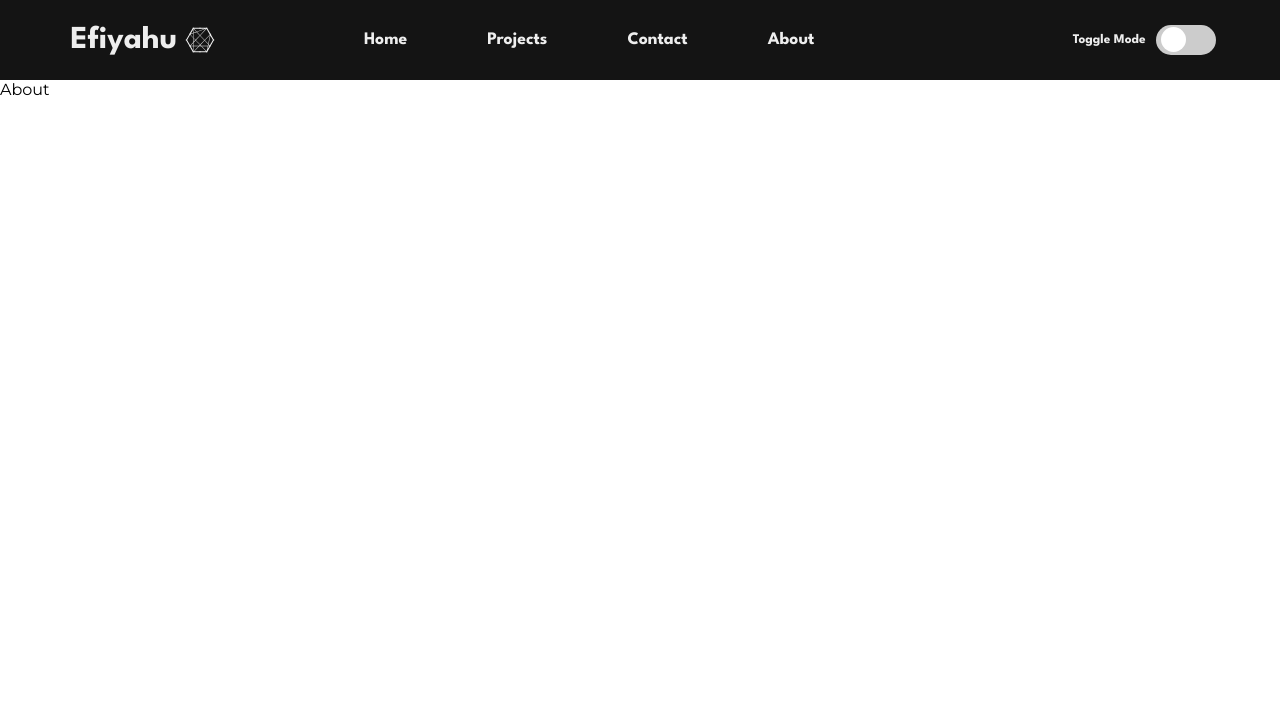
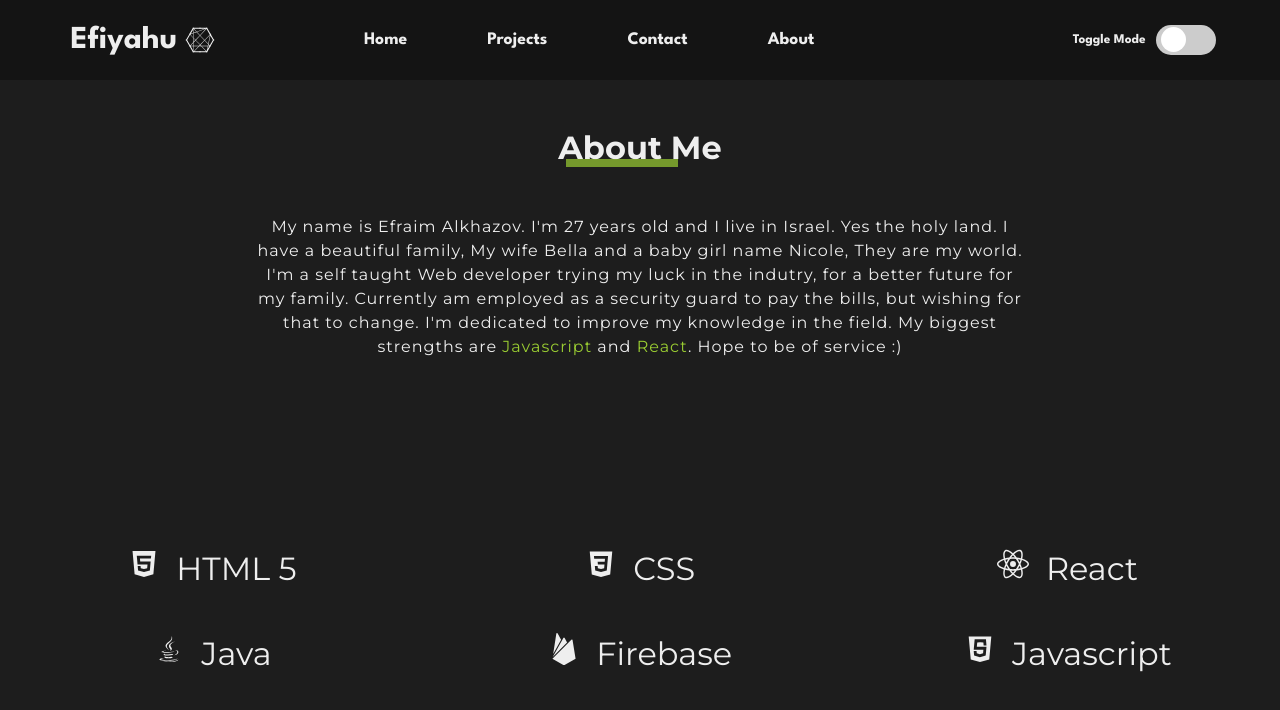
Before and after one commit to Efiyahu/my-portfolio-app, a React (Create React App) app: page /about in a window 1280 px wide. Shown: the top 710 px of the page. Built offline with nearby package versions, Linux system fonts and the light colour scheme.

Commit message:
updated card styles about page added contact and projects updated

```diff
--- a/src/components/card/Card.jsx
+++ b/src/components/card/Card.jsx
@@ -10,7 +10,7 @@ function Card({ title, image, description, github_repo, netlify_url }) {
   return (
     <div className={`card ${dark ? 'dark' : 'light'}`}>
       <div className="image">
-        <img className="project-image" src={image} />
+        <img className="project-image" src={image} alt="projet" />
       </div>
       <h3 className="card-title">{title}</h3>
       <p className="description">{description}</p>
--- a/src/components/card/Card.styles.scss
+++ b/src/components/card/Card.styles.scss
@@ -16,9 +16,11 @@
   }
 
   &.dark {
-    background-color: $yellowgreen;
+    color: $white;
+    background-color: $crimson;
   }
   &.light {
+    color: $black-dark;
     background-color: $white-darker;
   }
 }
@@ -68,7 +70,7 @@
     cursor: pointer;
 
     &.dark:hover {
-      color: purple;
+      color: $yellowgreen;
     }
     &.light:hover {
       color: $crimson;
--- a/src/pages/about/About.jsx
+++ b/src/pages/about/About.jsx
@@ -1,8 +1,91 @@
-import React from 'react';
+import React, { useContext } from 'react';
 import './About.styles.scss';
+import { DiCss3 } from 'react-icons/di';
+import { SiReact } from 'react-icons/si';
+import { SiFirebase } from 'react-icons/si';
+import { DiJavascript } from 'react-icons/di';
+import { DiJava } from 'react-icons/di';
+import { AiFillHtml5 } from 'react-icons/ai';
+import { ThemeContext } from '../../context/ThemeContext';
 
 function About() {
-  return <div>About</div>;
+  const { dark } = useContext(ThemeContext);
+  return (
+    <div className={`about-container ${dark ? 'dark' : 'light'}`}>
+      <div className="upper">
+        <h1 className={`about-title ${dark ? 'dark' : 'light'}`}>About Me</h1>
+        <p className="about-text">
+          My name is Efraim Alkhazov. I'm 27 years old and I live in Israel. Yes
+          the holy land. I have a beautiful family, My wife Bella and a baby
+          girl name Nicole, They are my world. I'm a self taught Web developer
+          trying my luck in the indutry, for a better future for my family.
+          Currently am employed as a security guard to pay the bills, but
+          wishing for that to change. I'm dedicated to improve my knowledge in
+          the field. My biggest strengths are{' '}
+          <span className={`about-text__color ${dark ? 'dark' : 'light'}`}>
+            Javascript
+          </span>{' '}
+          and{' '}
+          <span className={`about-text__color ${dark ? 'dark' : 'light'}`}>
+            React
+          </span>
+          . Hope to be of service :)
+        </p>
+      </div>
+      <div className="lower">
+        <div className="specialties">
+          <div className="grid-item">
+            <p className={dark ? 'dark' : 'light'}>
+              <span style={{ marginRight: '.5rem' }}>
+                <AiFillHtml5 />
+              </span>{' '}
+              HTML 5
+            </p>
+          </div>
+          <div className="grid-item">
+            <p className={dark ? 'dark' : 'light'}>
+              <span style={{ marginRight: '.5rem' }}>
+                <DiCss3 />
+              </span>{' '}
+              CSS
+            </p>
+          </div>
+          <div className="grid-item">
+            <p className={dark ? 'dark' : 'light'}>
+              <span style={{ marginRight: '.5rem' }}>
+                <SiReact />
+              </span>{' '}
+              React
+            </p>
+          </div>
+          <div className="grid-item">
+            <p className={dark ? 'dark' : 'light'}>
+              <span style={{ marginRight: '.5rem' }}>
+                <DiJava />
+              </span>{' '}
+              Java
+            </p>
+          </div>
+          <div className="grid-item">
+            <p className={dark ? 'dark' : 'light'}>
+              <span style={{ marginRight: '.5rem' }}>
+                <SiFirebase />
+              </span>{' '}
+              Firebase
+            </p>
+          </div>
+          <div className="grid-item">
+            <p className={dark ? 'dark' : 'light'}>
+              <span style={{ marginRight: '.5rem' }}>
+                <DiJavascript />
+              </span>{' '}
+              Javascript
+            </p>
+          </div>
+        </div>
+      </div>
+    </div>
+  );
 }
 
 export default About;
--- a/src/pages/about/About.styles.scss
+++ b/src/pages/about/About.styles.scss
@@ -0,0 +1,135 @@
+@import '../../utils/variables.scss';
+
+.about-container {
+  min-height: calc(100vh - 80px);
+  display: flex;
+  flex-direction: column;
+  align-items: center;
+  transition: all 1s;
+
+  &.dark {
+    color: $white;
+    background-color: $black-dark;
+  }
+  &.light {
+    color: $black-dark;
+    background-color: $white;
+  }
+
+  .upper {
+    flex: 1.5;
+    display: flex;
+    flex-direction: column;
+    align-items: center;
+    width: 60%;
+
+    @media (max-width: 900px) {
+      width: 80%;
+    }
+
+    .about-title {
+      margin: 3rem 0;
+      position: relative;
+      cursor: default;
+
+      @media (max-width: 600px) {
+        font-size: 1.5rem;
+      }
+
+      &.dark::before {
+        background-color: $yellowgreen;
+      }
+
+      &.light::before {
+        background-color: $crimson;
+      }
+      &::before {
+        content: '';
+        position: absolute;
+        width: 7rem;
+        height: 0.5rem;
+        opacity: 0.7;
+        left: 0.5rem;
+        bottom: 0;
+
+        @media (max-width: 600px) {
+          width: 4rem;
+          height: 0.4rem;
+        }
+      }
+    }
+    .about-text {
+      height: 100%;
+      font-family: inherit;
+      font-size: 1rem;
+      letter-spacing: 1px;
+      line-height: 1.5rem;
+      text-align: center;
+
+      &__color {
+        &.dark {
+          color: $yellowgreen;
+        }
+        &.light {
+          color: $crimson;
+        }
+      }
+
+      @media (max-width: 600px) {
+        font-size: 0.7rem;
+      }
+    }
+  }
+
+  .lower {
+    width: 100%;
+    flex: 1;
+    display: flex;
+    justify-content: center;
+
+    .specialties {
+      width: 100%;
+      display: grid;
+      grid-template-columns: repeat(3, 1fr);
+      grid-template-rows: repeat(3, 1fr);
+      gap: 0.2rem;
+      justify-items: center;
+
+      @media (max-width: 600px) {
+        margin-top: 3rem;
+        grid-template-columns: 1fr 1fr;
+        grid-template-rows: 1fr 1fr;
+        gap: 2rem;
+        font-size: 0.8rem;
+        padding-bottom: 3rem;
+      }
+
+      .grid-item {
+        height: 100%;
+        width: 100%;
+        font-size: 2rem;
+        cursor: default;
+        display: flex;
+        justify-content: center;
+
+        @media (max-width: 980px) {
+          font-size: 1.5rem;
+        }
+        @media (max-width: 600px) {
+          font-size: 0.9rem;
+        }
+      }
+
+      & p.dark {
+        &:hover {
+          color: $yellowgreen;
+        }
+      }
+      & p.light {
+        &:hover {
+          color: $crimson;
+        }
+      }
+    }
+  }
+}
--- a/src/pages/contact/Contact.jsx
+++ b/src/pages/contact/Contact.jsx
@@ -90,7 +90,7 @@ function Contact() {
                   id="message"
                   name="message"
                 />
-                <label htmlFor="message" className="label" htmlFor="message">
+                <label htmlFor="message" className="label">
                   Message
                 </label>
               </div>
--- a/src/pages/home/Home.styles.scss
+++ b/src/pages/home/Home.styles.scss
@@ -79,6 +79,7 @@
 
     .title {
       font-size: 3rem;
+      cursor: default;
 
       @media (max-width: 1100px) {
         font-size: 2rem;
@@ -96,6 +97,7 @@
 
     .wrapper {
       display: inline-flex;
+      cursor: default;
 
       @media (max-width: 600px) {
         display: flex;
--- a/src/pages/projects/Projects.jsx
+++ b/src/pages/projects/Projects.jsx
@@ -1,7 +1,5 @@
 import React, { useContext } from 'react';
 import './Projects.styles.scss';
-import { AiFillGithub } from 'react-icons/ai';
-import { SiNetlify } from 'react-icons/si';
 import { ThemeContext } from '../../context/ThemeContext';
 import Card from '../../components/card/Card';
 import quizicalPic from '../../assets/quizicalpic.jpg';
--- a/src/pages/projects/Projects.styles.scss
+++ b/src/pages/projects/Projects.styles.scss
@@ -19,6 +19,7 @@
     font-size: 3rem;
     font-family: 'Montserrat', sans-serif;
     position: relative;
+    cursor: default;
 
     @media (max-width: 600px) {
       font-size: 2rem;
```
Also changed, not shown: 1 other file (tests, documents, lock files or other folders).
